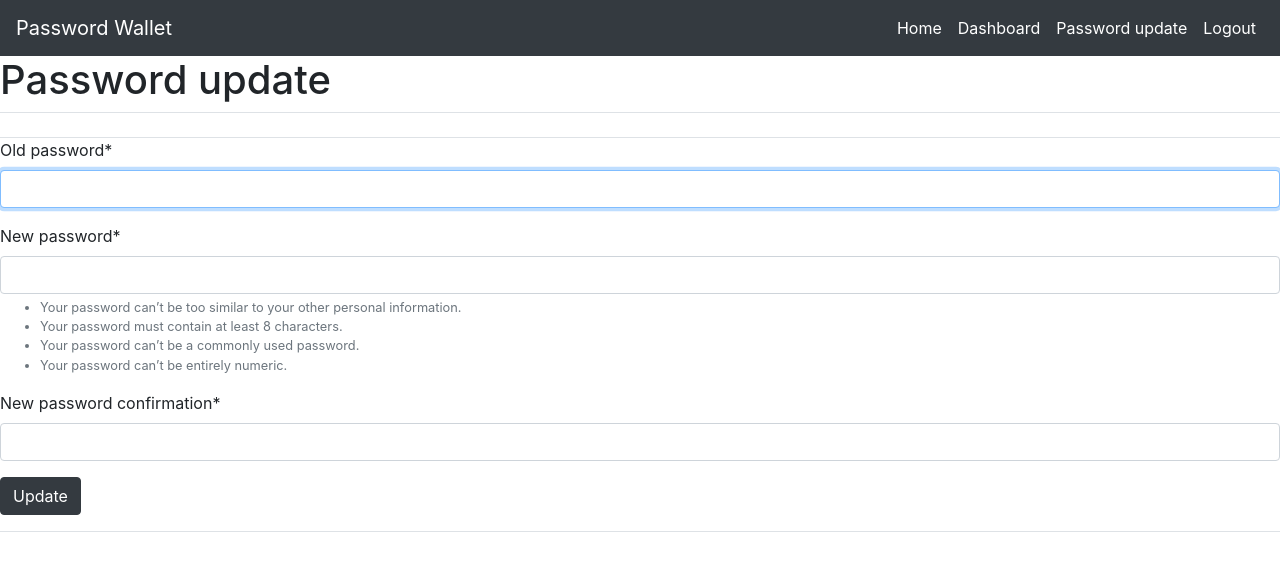
After one commit to FWasik/Password-Wallet, a Django app: page /update-password/ in a window 1280 px wide. The commit adds this page. Shown: the top 571 px of the page. Run offline with Django 4.2, Linux system fonts and the light colour scheme; the visitor is signed in with stand-in values (Sample User, id 1); parts of the project's set-up code (start-up, migrations or seed data) failed here and were passed over; some libraries are stand-ins or nearby versions.

Commit message:
change password commit

```diff
--- a/password_wallet/password_wallet/urls.py
+++ b/password_wallet/password_wallet/urls.py
@@ -24,4 +24,5 @@ urlpatterns = [
     path("login/", auth_views.LoginView.as_view(template_name="users/login.html"), name="users-login"),
     path("register/",  views.register, name="users-register"),
     path("logout/", auth_views.LogoutView.as_view(template_name="users/logout.html"), name="users-logout"),
+    path("update-password/", views.change_password, name="users-password-change")
 ]
--- a/password_wallet/users/templates/users/base.html
+++ b/password_wallet/users/templates/users/base.html
@@ -30,6 +30,9 @@
                   </li>
 
                   <li class="nav-item active">
+                    <a class="nav-link" href="{% url 'users-password-change' %}">Password update</a>
+                  </li>
+                  <li class="nav-item active">
                     <a class="nav-link" href="{% url 'users-logout' %}">Logout</a>
                   </li>
               {% else %}
--- /dev/null
+++ b/password_wallet/users/templates/users/password_change.html
@@ -0,0 +1,39 @@
+{% extends 'users/base.html' %}
+{% load static %}
+{% load crispy_forms_tags %}
+
+
+{% block content %}
+    <main>
+        <div class="class-section">
+            <form method="POST">
+                {% csrf_token %}
+
+                <fieldset class="form-group">
+                    <legend class="border-bottom mb-4">
+                        <h1> Password update </h1>
+                    </legend>
+
+                    {% if messages %}
+                        {% for message in messages %}
+                            <div class = 'alert alert-{{message.tags}}'>
+                                {{ message }}
+                            </div>
+                        {% endfor %}
+                    {% endif %}
+
+                    <div class="border border-left-0 border-right-0">
+
+                        {{ form|crispy }}
+
+                        <div class="form-group">
+                            <button class="btn btn-dark" type="submit"> Update </button>
+                        </div>
+                    </div>
+                </fieldset>
+            </form>
+
+        </div>
+
+   </main>
+{% endblock content %}
--- a/password_wallet/users/views.py
+++ b/password_wallet/users/views.py
@@ -1,7 +1,9 @@
 from django.shortcuts import render, redirect
 from django.contrib import messages
-from .forms import CustomUserCreationForm
-
+from .forms import CustomUserCreationForm, CustomUserUpdateForm
+from django.contrib.auth.decorators import login_required
+from django.contrib.auth.forms import PasswordChangeForm
+from django.contrib.auth import update_session_auth_hash
 
 def register(request):
     if request.method == "POST":
@@ -20,3 +22,21 @@ def register(request):
         form = CustomUserCreationForm()
 
     return render(request, "users/register.html", {"form": form})
+
+
+@login_required
+def change_password(request):
+    if request.method == 'POST':
+        form = PasswordChangeForm(request.user, request.POST)
+        if form.is_valid():
+            user = form.save()
+            update_session_auth_hash(request, user)
+            messages.success(request, 'Your password was successfully updated!')
+            return redirect('users-password-change')
+        else:
+            messages.error(request, 'Please correct the error below.')
+    else:
+        form = PasswordChangeForm(request.user)
+    return render(request, 'users/password_change.html', {
+        'form': form
+    })
```
Also changed, not shown: password_wallet/users/forms.py (+8 -0 lines).
